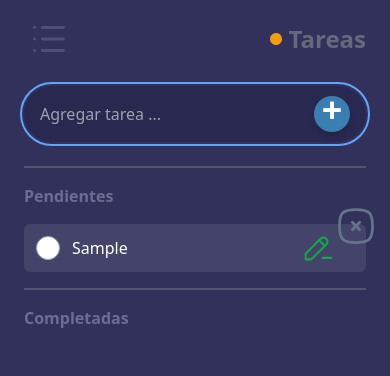
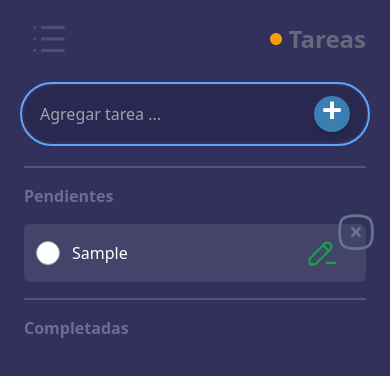
Before and after one commit to Efrexz/TodoListApp, a React (Vite) app: page / in a window 390 px wide. Both pictures are taken after typing "Sample" into the empty fields and a click on the button "Agregar". Shown: the top 376 px of the page. Built offline with nearby package versions, Linux system fonts and the light colour scheme.

Commit message:
arreglando responsive de los TodoItems

```diff
--- a/package.json
+++ b/package.json
@@ -7,7 +7,9 @@
     "dev": "vite",
     "build": "vite build",
     "lint": "eslint . --ext js,jsx --report-unused-disable-directives --max-warnings 0",
-    "preview": "vite preview"
+    "preview": "vite preview",
+    "predeploy": "npm run build",
+    "deploy": "gh-pages -d dist"
   },
   "dependencies": {
     "react": "^18.2.0",
@@ -22,6 +24,7 @@
     "eslint-plugin-react": "^7.34.1",
     "eslint-plugin-react-hooks": "^4.6.0",
     "eslint-plugin-react-refresh": "^0.4.6",
+    "gh-pages": "^6.1.1",
     "postcss": "^8.4.38",
     "prettier": "^3.2.5",
     "tailwindcss": "^3.4.3",
--- a/src/components/TodoItem.jsx
+++ b/src/components/TodoItem.jsx
@@ -3,7 +3,7 @@ import { CheckButtonIcon } from "./CheckButtonIcon"
 import { DeleteButtonIcon } from "./DeleteButtonIcon"
 import { EditIcon } from "./EditIcon"
 
-function TodoItem({text,completed,checkTask, deleteTask}) {
+function TodoItem({ text, completed, checkTask, deleteTask }) {
 
 
     return (
@@ -11,21 +11,21 @@ function TodoItem({text,completed,checkTask, deleteTask}) {
             <div className="flex justify-around gap-3 items-center text-md">
                 <button
                     onClick={checkTask}
-                    className={`flex items-center justify-center w-6 h-6 rounded-full border ${completed ? "bg-green-200" : "bg-white"} border-gray-400 `}
+                    className={`flex items-center justify-center min-w-6 h-6 rounded-full border ${completed ? "bg-green-200" : "bg-white"} border-gray-400 `}
                 >
-                    <CheckButtonIcon completed={completed}/>
+                    <CheckButtonIcon completed={completed} />
                 </button>
                 <p className={completed ? "text-[#6C6C92] line-through" : "text-white"}>{text}</p>
             </div>
             <div className="flex items-center">
                 {/*Si la tarea esta completa no se agrega el boton de editar */
                     !completed &&
-                        <button className="absolute right-8 hover:cursor-pointer" title="Editar">
-                            <EditIcon text={text}/>
-                        </button>
+                    <button className="hover:cursor-pointer pr-4" title="Editar">
+                        <EditIcon text={text} />
+                    </button>
                 }
-                <button className="absolute right-[-12px] bottom-6 hover:cursor-pointer" title="Eliminar" onClick={deleteTask}>
-                    <DeleteButtonIcon/>
+                <button className="absolute right-[-12px] top-[-14px] hover:cursor-pointer" title="Eliminar" onClick={deleteTask}>
+                    <DeleteButtonIcon />
                 </button>
             </div>
         </li>
--- a/vite.config.js
+++ b/vite.config.js
@@ -4,4 +4,5 @@ import react from '@vitejs/plugin-react-swc'
 // https://vitejs.dev/config/
 export default defineConfig({
   plugins: [react()],
+  base:"https://Efrexz.github.io/TodoListApp"
 })
```
Also changed, not shown: 2 other files (tests, documents, lock files or other folders).
